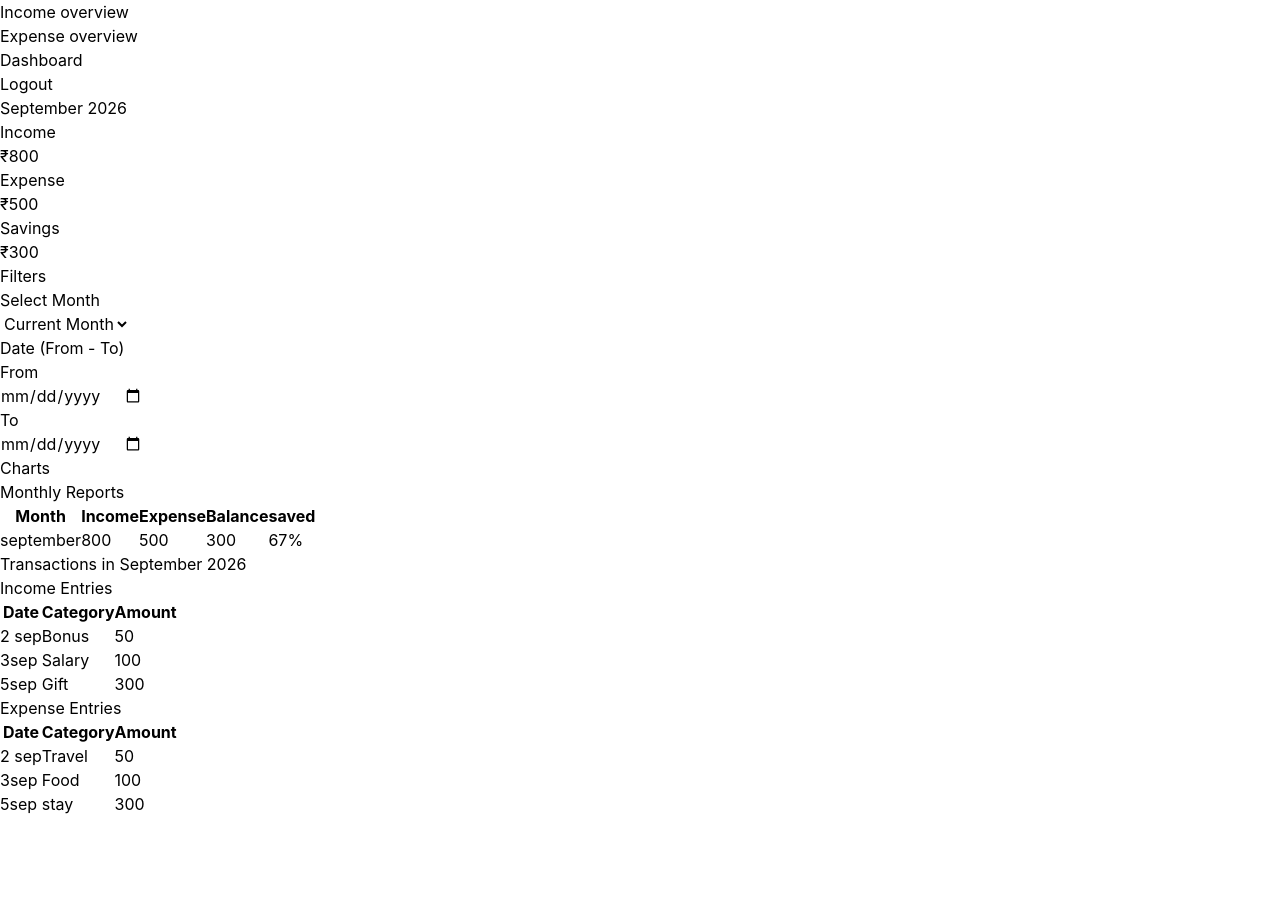
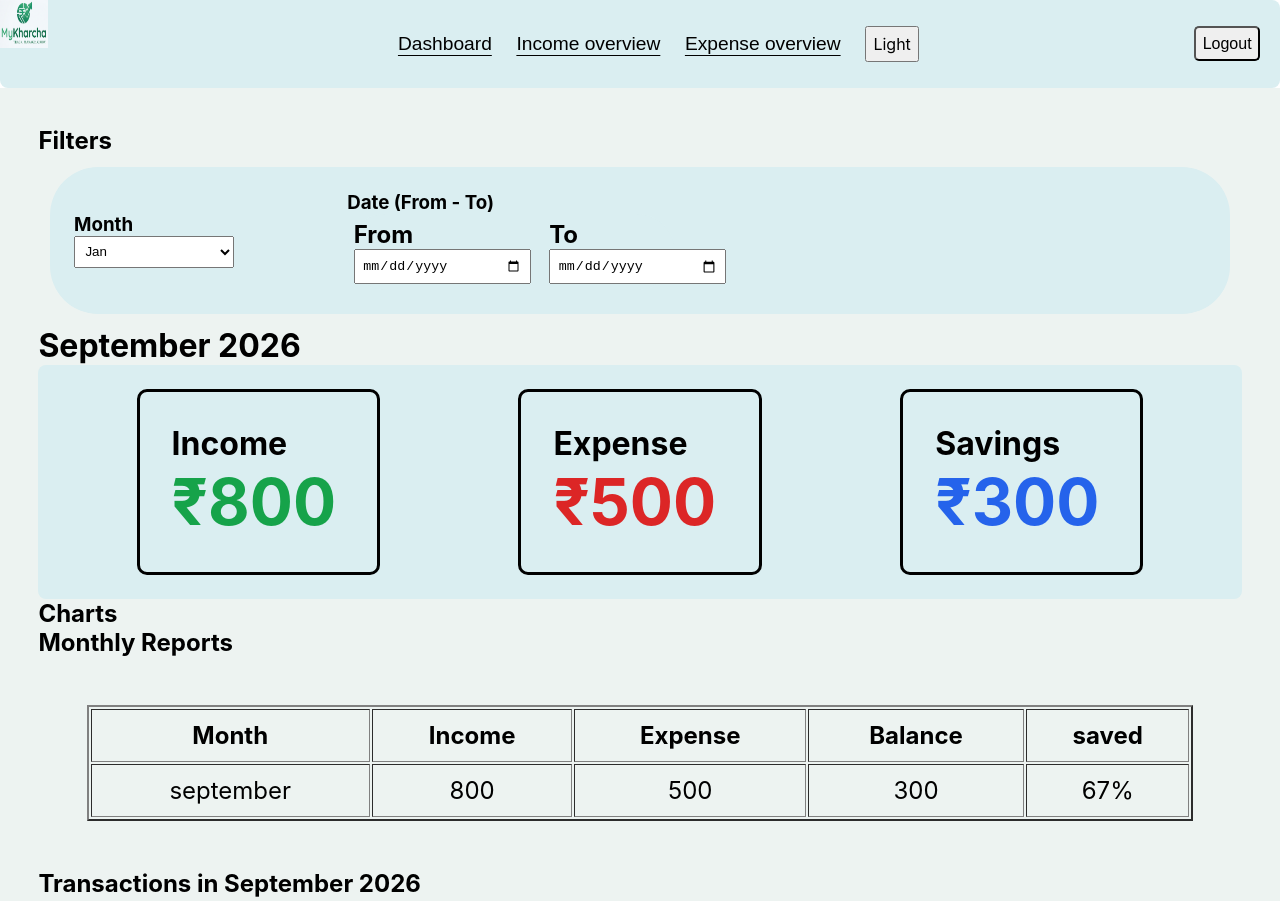
Before and after one commit to Nirbhaykumarstp/Money-tracker, a website: page dashboard.html in a window 1280 px wide. Shown: the top 901 px of the page. Before the commit the page ends 816 px from the top, so only its background shows below. Drawn offline with nearby package versions, Linux system fonts and the light colour scheme; files that its build step writes are made by us from their sources.

Commit message:
DashBoard designed for desktop and laptop view

```diff
--- a/dashboard.html
+++ b/dashboard.html
@@ -5,60 +5,75 @@
     <meta charset='utf-8'>
     <meta name='viewport' content='width=device-width, initial-scale=1'>
     <title>Dashboard</title>
-    <link rel='stylesheet' href='main.css'>
+    <link rel='stylesheet' href='styles.css'>
+    <!-- <link rel='stylesheet' href='./src/output.css'> -->
+
 </head>
 
 <body>
-    <header>
-        <nav>
-            <ul>
+    <header class="head">
+        <nav id="nav-top">
+            <ul class="menus">
+                <li><img src="navLogo/Gemini_Generated_Image_xsnlkpxsnlkpxsnl.png" alt="Logo" id="logo"></li>
+                <li>Dashboard</li>
                 <li>Income overview</li>
                 <li>Expense overview</li>
-                <li>Dashboard</li>
-                <li><Button>Logout</Button></li>
+                <li><button id="toggle">Light</button></li>
+                <Button id="logout">Logout</Button>
             </ul>
         </nav>
     </header>
     <main>
-        <h1>September 2026</h1>
-        <div>
-            <div>
-                <h3>Income</h3>
-                <p>₹<span>800</span></p>
-            </div>
-            <div>
-                <h3>Expense</h3>
-                <p>₹<span>500</span></p>
-            </div>
-            <div>
-                <h3>Savings</h3>
-                <p>₹<span>300</span></p>
-            </div>
-        </div>
         <div>
             <h2>Filters</h2>
+            <div class="filter-container">
+                <div class="menus filters">
                     <div>
-                <div>
-                    <h3>Select Month</h3>
-                </div>
+                        <h3>Month</h3>
                         <select name="month" id="month">
-                    <option value="current month">Current Month</option>
-                    <option value="Last month"> Last Month</option>
-                    <option value="last 6 months">Last 6 months</option>
+                            <option value="January">Jan</option>
+                            <option value="February">Feb</option>
+                            <option value="March">Mar</option>
+                            <option value="April">Apr</option>
+                            <option value="May">May</option>
+                            <option value="June">June</option>
+                            <option value="July">July</option>
+                            <option value="August">Aug</option>
+                            <option value="September">Sept</option>
+                            <option value="October">Oct</option>
+                            <option value="November">Nov</option>
+                            <option value="December">Dec</option>
                         </select>
                     </div>
                     <div>
+                        <h3>Date (From - To)</h3>
+                        <div class="menus filters">
                             <div>
-                    <h3>Date (From - To)</h3>
-                </div>
-                <div>
-                    <h3>From</h3>
+                                <h2>From</h2>
                                 <input type="date">
                             </div>
                             <div>
-                    <h3>To</h3>
+                                <h2>To</h2>
                                 <input type="date">
                             </div>
+                        </div>
+                    </div>
+                </div>
+            </div>
+        </div>
+        <h1>September 2026</h1>
+        <div class="menus data">
+            <div class="stats">
+                <h4>Income</h4>
+                <h1 id="income">₹<span>800</span></h1>
+            </div>
+            <div class="stats">
+                <h4>Expense</h4>
+                <h1 id="expense">₹<span>500</span></h1>
+            </div>
+            <div class="stats">
+                <h4>Savings</h4>
+                <h1 id="saving">₹<span>300</span></h1>
             </div>
         </div>
         <section class="charts">
@@ -66,8 +81,8 @@
         </section>
         <div class="monthlyrepo">
             <h2>Monthly Reports</h2>
-                <div>
-                    <table border="2">
+            <div class="repo-container">
+                <table border="2" class="repo-table">
                     <thead>
                         <tr>
                             <th>Month</th>
@@ -91,11 +106,11 @@
         </div>
         <section>
             <div>
-                <h2>Transactions in <span>September</span> <span>2026</span></h2>
+                <h1>Transactions in <span>September</span> <span>2026</span></h1>
             </div>
-            <div>
-                <h3>Income Entries</h3>
-                <table border="2">
+            <div class="repo-container">
+                <h2>Total Entries</h2>
+                <table border="2" class="repo-table">
                     <thead>
                         <tr>
                             <th>Date</th>
@@ -122,35 +137,6 @@
                     </tbody>
                 </table>
             </div>
-            <div>
-                <h3>Expense Entries</h3>
-                <table border="2">
-                    <thead>
-                        <tr>
-                            <th>Date</th>
-                            <th>Category</th>
-                            <th>Amount</th>
-                        </tr>
-                    </thead>
-                    <tbody>
-                        <tr>
-                            <td>2 sep</td>
-                            <td>Travel</td>
-                            <td>50</td>
-                        </tr>
-                        <tr>
-                            <td>3sep</td>
-                            <td>Food</td>
-                            <td>100</td>
-                        </tr>
-                        <tr>
-                            <td>5sep</td>
-                            <td>stay</td>
-                            <td>300</td>
-                        </tr>
-                    </tbody>
-                </table>
-            </div>
         </section>
     </main>
 </body>
--- /dev/null
+++ b/styles.css
@@ -0,0 +1,106 @@
+*{
+    padding: 0;
+    margin: 0;
+}
+body{
+    font-family: "Inter",sans-serif;
+}
+.head{
+    min-width: 100%;
+}
+li #logo{
+    width: 3rem;
+    height: 3rem;
+    position: absolute;
+    left: 0;
+    top: 0;
+    align-self: center;
+}
+#logout{
+    padding: 0.5%;
+    position:absolute;
+    right: 0;
+    margin-right: 20px;
+    font-size: medium;
+    border-radius: 5px;
+}
+#toggle{
+    font-family: "Inter",sans-serif;
+    padding: 15%;
+    font-size: 1rem;
+}
+.menus{
+    background-color: #daeef1;
+    display: flex;
+    justify-content: center;
+    align-items: center;
+    gap: 2%;
+    padding: 2%;
+    max-width: 100%;
+    border-radius: 0.5rem;
+}
+.menus li{
+    font-size: larger;
+    font-family: Arial, Helvetica, sans-serif;
+    list-style: none;
+    text-decoration: underline;
+    text-underline-offset: 5px;
+}
+.stats h1 span{
+    font-weight: 700;
+}
+main{
+    padding: 3%;
+    background-color: #d3e2de69;
+}
+select,input{
+    width: 10rem;
+    padding: 4%;
+}
+.data{
+    gap: 12%;
+}
+.stats{
+    min-width: 15%;
+    font-size: 2rem;
+    border: 3px solid black;
+    padding: 2rem;
+    border-radius: 10px;
+}
+.filters{
+    justify-content:flex-start;
+    gap: 10%;
+    border-radius: 3rem;
+}
+.filter-container{
+    padding: 1%;
+}
+
+.monthlyrepo{
+    max-width: 100%;
+}
+.repo-table{
+    min-width: 100%;
+    min-height: 100%;
+}
+.repo-container{
+    padding: 4%;
+}
+table{
+    border: ;
+}
+tr,td,th{
+    padding: 1%;
+    text-align: center;
+    color: black;
+    font-size: 1.5rem;
+}
+#income{
+    color: #16A34A;
+}
+#expense{
+    color: #DC2626;
+}
+#saving{
+    color: #2563EB;
+}
```
Also changed, not shown: navLogo/Gemini_Generated_Image_xsnlkpxsnlkpxsnl.png (added). Lines whose indentation alone changed are shown as unchanged.
